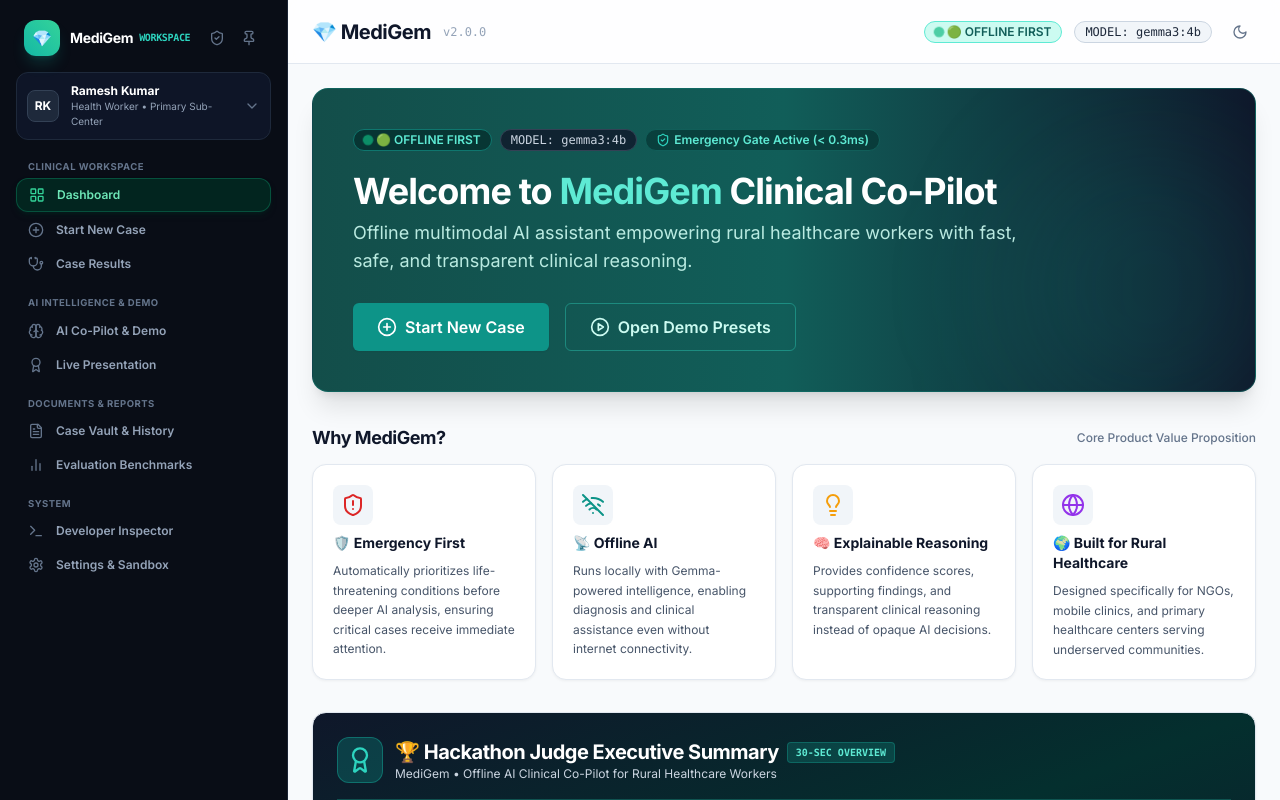
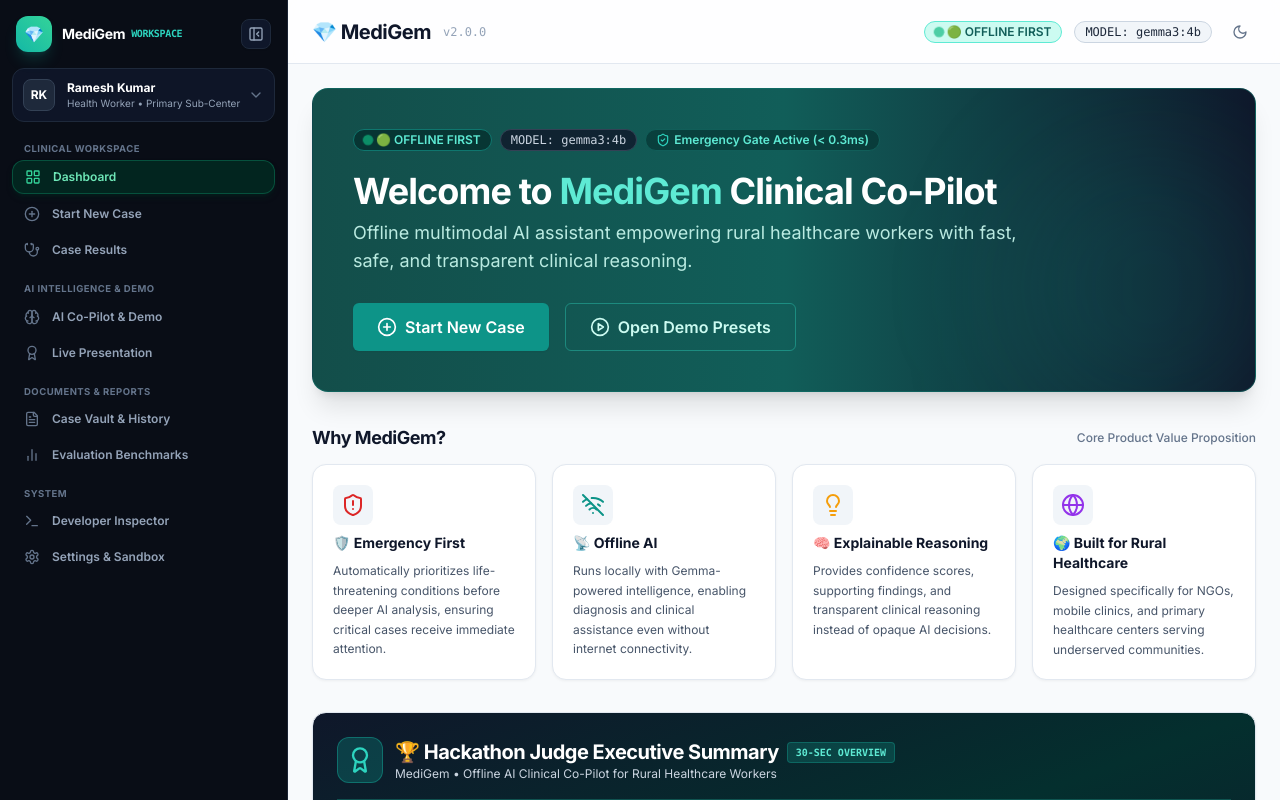
Before and after one commit to reshmanth-sai/MediGem, a Next.js app in the folder frontend_v2/: page / in a window 1280 px wide. Shown: the top 800 px of the page. Built offline with nearby package versions, Linux system fonts and the light colour scheme.

Commit message:
feat: add minimizable/collapsible sidebar toggle mode with smooth CSS transitions and tooltips

```diff
--- a/frontend_v2/components/layout/Sidebar.tsx
+++ b/frontend_v2/components/layout/Sidebar.tsx
@@ -1,6 +1,6 @@
 "use client";
 
-import React from "react";
+import React, { useState } from "react";
 import Link from "next/link";
 import { usePathname } from "next/navigation";
 import { useTheme } from "next-themes";
@@ -15,20 +15,23 @@ import {
   Terminal,
   Settings,
   ShieldCheck,
-  Pin,
+  ChevronLeft,
+  ChevronRight,
   ChevronDown,
   Sun,
   Moon,
   Monitor,
   User,
   LogOut,
-  WifiOff,
+  PanelLeftClose,
+  PanelLeftOpen,
 } from "lucide-react";
 import { cn } from "@/lib/utils";
 
 export function Sidebar() {
   const pathname = usePathname();
   const { theme, setTheme } = useTheme();
+  const [isCollapsed, setIsCollapsed] = useState(false);
 
   const sections = [
     {
@@ -63,34 +66,43 @@ export function Sidebar() {
   ];
 
   return (
-    <aside className="w-72 bg-[#090D16] text-slate-300 border-r border-slate-800/80 p-4 flex flex-col justify-between hidden md:flex shrink-0 min-h-screen select-none">
+    <aside
+      className={cn(
+        "bg-[#090D16] text-slate-300 border-r border-slate-800/80 p-3 flex flex-col justify-between hidden md:flex shrink-0 min-h-screen select-none transition-all duration-300 ease-in-out",
+        isCollapsed ? "w-20" : "w-72"
+      )}
+    >
       <div className="space-y-4">
-        {/* Brand Header */}
-        <div className="flex items-center justify-between px-2 pt-1">
+        {/* Brand Header & Minimize Toggle Button */}
+        <div className={cn("flex items-center justify-between pt-1 px-1", isCollapsed && "flex-col gap-3 items-center px-0")}>
           <div className="flex items-center space-x-2.5">
-            <div className="h-9 w-9 rounded-xl bg-gradient-to-tr from-teal-500 to-emerald-400 flex items-center justify-center text-slate-950 font-black shadow-lg shadow-teal-500/20">
+            <div className="h-9 w-9 rounded-xl bg-gradient-to-tr from-teal-500 to-emerald-400 flex items-center justify-center text-slate-950 font-black shadow-lg shadow-teal-500/20 shrink-0">
               💎
             </div>
+            {!isCollapsed && (
               <div>
                 <h1 className="text-sm font-extrabold text-white tracking-tight flex items-center gap-1.5">
                   MediGem <span className="text-[10px] text-teal-400 font-mono font-bold">WORKSPACE</span>
                 </h1>
               </div>
+            )}
           </div>
-          <div className="flex items-center space-x-1">
-            <button className="p-1.5 text-slate-500 hover:text-slate-300 rounded-lg transition-colors">
-              <ShieldCheck className="h-4 w-4" />
+
+          {/* Minimize / Expand Toggle Button */}
+          <button
+            onClick={() => setIsCollapsed(!isCollapsed)}
+            className="p-1.5 text-slate-400 hover:text-white bg-slate-900 border border-slate-800 hover:border-slate-700 rounded-lg transition-colors shadow-sm"
+            title={isCollapsed ? "Expand Sidebar" : "Minimize Sidebar"}
+          >
+            {isCollapsed ? <PanelLeftOpen className="h-4 w-4 text-teal-400" /> : <PanelLeftClose className="h-4 w-4" />}
           </button>
-            <button className="p-1.5 text-slate-500 hover:text-slate-300 rounded-lg transition-colors">
-              <Pin className="h-4 w-4" />
-            </button>
-          </div>
         </div>
 
         {/* User Switcher Card */}
+        {!isCollapsed ? (
           <div className="p-2.5 rounded-xl bg-slate-900/90 border border-slate-800 flex items-center justify-between cursor-pointer hover:border-slate-700 transition-colors">
             <div className="flex items-center space-x-3">
-            <div className="h-8 w-8 rounded-lg bg-slate-800 border border-slate-700 flex items-center justify-center font-bold text-xs text-white">
+              <div className="h-8 w-8 rounded-lg bg-slate-800 border border-slate-700 flex items-center justify-center font-bold text-xs text-white shrink-0">
                 RK
               </div>
               <div>
@@ -100,24 +112,34 @@ export function Sidebar() {
             </div>
             <ChevronDown className="h-4 w-4 text-slate-500" />
           </div>
+        ) : (
+          <div className="flex justify-center" title="Ramesh Kumar (Health Worker)">
+            <div className="h-9 w-9 rounded-xl bg-slate-900 border border-slate-800 flex items-center justify-center font-bold text-xs text-white shadow-sm">
+              RK
+            </div>
+          </div>
+        )}
 
         {/* Categorized Menu Items */}
         <nav className="space-y-4 pt-1">
           {sections.map((sec) => (
             <div key={sec.title} className="space-y-1">
-              <p className="text-[9.5px] font-bold uppercase tracking-wider text-slate-500 px-3">
+              {!isCollapsed && (
+                <p className="text-[9.5px] font-bold uppercase tracking-wider text-slate-500 px-3 truncate">
                   {sec.title}
                 </p>
-              <div className="space-y-0.5">
+              )}
+              <div className="space-y-1">
                 {sec.items.map((item) => {
                   const Icon = item.icon;
                   const isActive = pathname === item.href;
 
                   return (
-                    <Link key={item.label} href={item.href as any} className="block">
+                    <Link key={item.label} href={item.href as any} className="block" title={isCollapsed ? item.label : undefined}>
                       <div
                         className={cn(
-                          "flex items-center space-x-3 px-3 py-2 rounded-xl text-xs font-semibold transition-all group",
+                          "flex items-center py-2 rounded-xl text-xs font-semibold transition-all group",
+                          isCollapsed ? "justify-center px-0 h-10 w-10 mx-auto" : "space-x-3 px-3",
                           isActive
                             ? "bg-emerald-950/80 text-emerald-300 border border-emerald-500/30 shadow-md shadow-emerald-950/40"
                             : "text-slate-400 hover:text-slate-200 hover:bg-slate-900/60"
@@ -129,7 +151,7 @@ export function Sidebar() {
                             isActive ? "text-emerald-400" : "text-slate-500 group-hover:text-slate-300"
                           )}
                         />
-                        <span>{item.label}</span>
+                        {!isCollapsed && <span className="truncate">{item.label}</span>}
                       </div>
                     </Link>
                   );
@@ -143,6 +165,7 @@ export function Sidebar() {
       {/* Footer Controls */}
       <div className="space-y-3 pt-3 border-t border-slate-800/80">
         {/* Offline Session Badge Card */}
+        {!isCollapsed ? (
           <div className="p-3 rounded-xl bg-slate-900/90 border border-slate-800 flex items-center justify-between text-xs">
             <div className="space-y-0.5">
               <div className="flex items-center space-x-1.5 text-[10px] font-bold text-slate-400 uppercase tracking-wider">
@@ -155,8 +178,14 @@ export function Sidebar() {
               LOCAL
             </span>
           </div>
+        ) : (
+          <div className="flex justify-center" title="100% Offline Mode • Gemma 3 4B Active">
+            <span className="h-3 w-3 rounded-full bg-emerald-400 animate-pulse border border-emerald-950" />
+          </div>
+        )}
 
         {/* Interface Theme Switcher */}
+        {!isCollapsed ? (
           <div className="p-2 rounded-xl bg-slate-900/90 border border-slate-800 flex items-center justify-between text-xs">
             <span className="text-slate-400 text-xs font-medium pl-1">Interface Theme</span>
             <div className="flex items-center space-x-1 bg-slate-950 p-1 rounded-lg border border-slate-800">
@@ -189,8 +218,20 @@ export function Sidebar() {
               </button>
             </div>
           </div>
+        ) : (
+          <div className="flex justify-center">
+            <button
+              onClick={() => setTheme(theme === "dark" ? "light" : "dark")}
+              className="p-2 bg-slate-900 border border-slate-800 rounded-xl text-teal-400 hover:text-white"
+              title="Toggle Theme"
+            >
+              {theme === "dark" ? <Sun className="h-4 w-4" /> : <Moon className="h-4 w-4" />}
+            </button>
+          </div>
+        )}
 
         {/* User Profile Pill */}
+        {!isCollapsed ? (
           <div className="p-2.5 rounded-xl bg-slate-900/90 border border-slate-800 flex items-center justify-between text-xs">
             <div className="flex items-center space-x-2.5">
               <div className="h-7 w-7 rounded-lg bg-slate-800 flex items-center justify-center text-slate-400">
@@ -205,6 +246,13 @@ export function Sidebar() {
               <LogOut className="h-4 w-4" />
             </button>
           </div>
+        ) : (
+          <div className="flex justify-center">
+            <div className="h-9 w-9 rounded-xl bg-slate-900 border border-slate-800 flex items-center justify-center text-slate-400" title="Guest User">
+              <User className="h-4 w-4" />
+            </div>
+          </div>
+        )}
       </div>
     </aside>
   );
```
Lines whose indentation alone changed are shown as unchanged.
